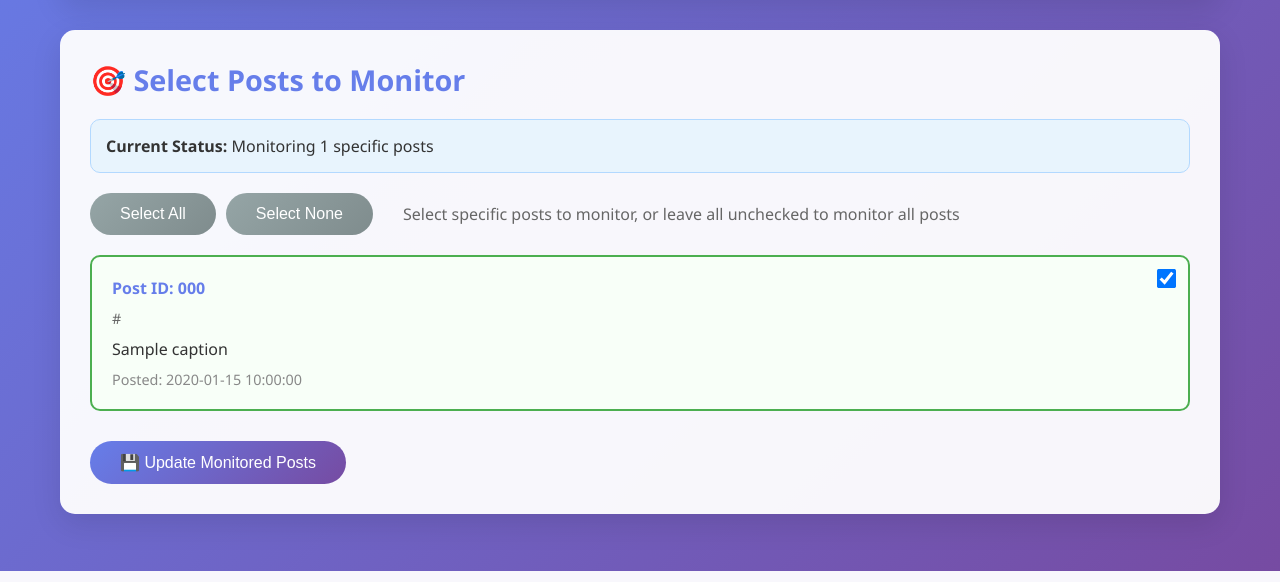
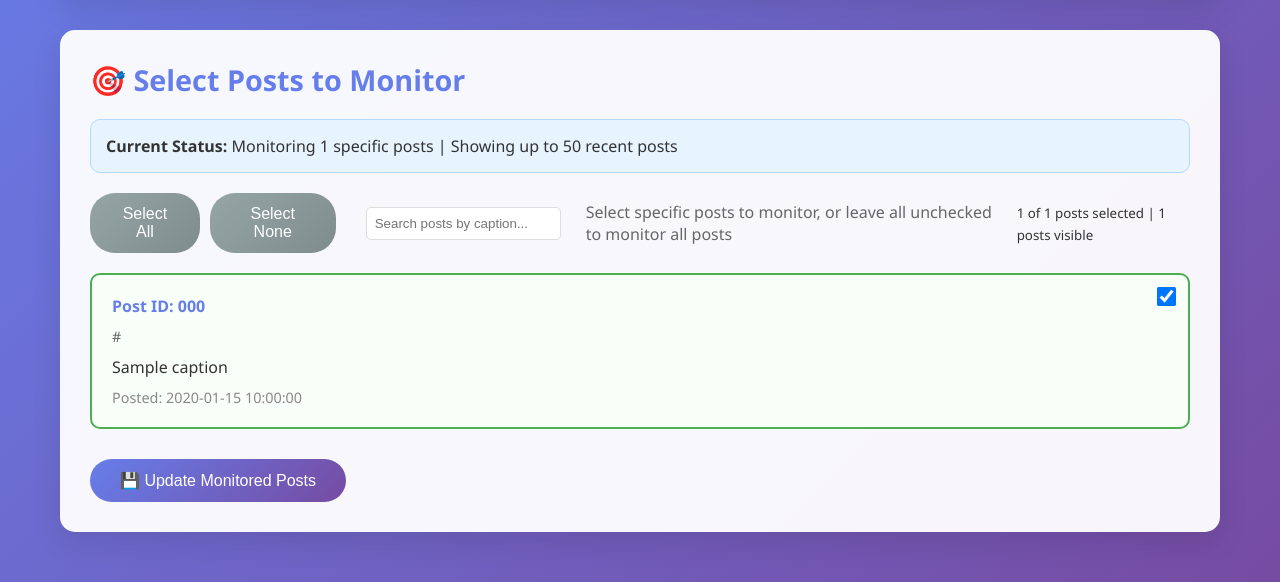
Before and after one commit to JRossell27/instagram-dm-bot, a Flask app: template templates/manage_posts.html in a window 1280 px wide. Shown: the part 229-811 px from the top of the page. Run offline with Flask 3, Linux system fonts and the light colour scheme; the template is opened without the code that fills it: most values are stand-ins (such as "Sample title", 1, 10 or a date in 2020).

Commit message:
Enhanced post selection: show 50 posts with search and better management

```diff
--- a/templates/manage_posts.html
+++ b/templates/manage_posts.html
@@ -261,15 +261,25 @@
                     {% else %}
                         Monitoring all posts (no specific selection)
                     {% endif %}
+                    <span class="text-muted"> | Showing up to 50 recent posts</span>
                 </div>
 
                 <form method="POST" action="/update_monitored_posts">
                     <div class="select-all-controls">
                         <button type="button" onclick="selectAll()" class="btn btn-secondary">Select All</button>
                         <button type="button" onclick="selectNone()" class="btn btn-secondary">Select None</button>
-                        <span style="margin-left: 20px; color: #666;">
+                        <input type="text" id="search-posts" placeholder="Search posts by caption..."
+                               style="margin-left: 20px; padding: 8px; border: 1px solid #ddd; border-radius: 5px;">
+                        <span style="margin-left: 15px; color: #666;">
                             Select specific posts to monitor, or leave all unchecked to monitor all posts
                         </span>
+                        <div class="mt-2">
+                            <small class="text-info">
+                                <i class="fas fa-info-circle me-1"></i>
+                                <span id="selected-count">0</span> of {{ posts|length }} posts selected |
+                                <span id="visible-count">{{ posts|length }}</span> posts visible
+                            </small>
+                        </div>
                     </div>
 
                     <div class="posts-grid">
@@ -313,14 +323,43 @@
 
         function updatePostCards() {
             const checkboxes = document.querySelectorAll('input[name="selected_posts"]');
+            let selectedCount = 0;
+            let visibleCount = 0;
+
             checkboxes.forEach(cb => {
                 const card = cb.closest('.post-card');
+                if (card.style.display !== 'none') {
+                    visibleCount++;
+                }
                 if (cb.checked) {
                     card.classList.add('monitored');
+                    selectedCount++;
                 } else {
                     card.classList.remove('monitored');
                 }
             });
+
+            // Update counters
+            document.getElementById('selected-count').textContent = selectedCount;
+            document.getElementById('visible-count').textContent = visibleCount;
+        }
+
+        function filterPosts() {
+            const searchTerm = document.getElementById('search-posts').value.toLowerCase();
+            const postCards = document.querySelectorAll('.post-card');
+
+            postCards.forEach(card => {
+                const caption = card.querySelector('.post-caption').textContent.toLowerCase();
+                const postCode = card.querySelector('.post-code').textContent.toLowerCase();
+
+                if (caption.includes(searchTerm) || postCode.includes(searchTerm)) {
+                    card.style.display = 'block';
+                } else {
+                    card.style.display = 'none';
+                }
+            });
+
+            updatePostCards();
         }
 
         // Add event listeners to checkboxes
@@ -329,6 +368,13 @@
             checkboxes.forEach(cb => {
                 cb.addEventListener('change', updatePostCards);
             });
+
+            // Add search functionality
+            const searchBox = document.getElementById('search-posts');
+            searchBox.addEventListener('input', filterPosts);
+
+            // Initialize counters
+            updatePostCards();
         });
     </script>
 </body>
--- a/web_app.py
+++ b/web_app.py
@@ -241,7 +241,7 @@ def posts_page():
                 flash(f'Failed to connect to Instagram: {bot_status["error_message"]}', 'error')
                 return render_template('posts.html', posts=[], bot_status=bot_status)
 
-        posts = bot.get_recent_posts(15)  # Get more posts for selection
+        posts = bot.get_recent_posts(50)  # Get more posts for selection
         posts_data = []
 
         for post in posts:
@@ -313,7 +313,7 @@ def manage_posts():
                                  bot_status=bot_status)
 
         # Get recent posts for selection
-        recent_posts = bot.get_recent_posts(20)  # Get more posts for management
+        recent_posts = bot.get_recent_posts(50)  # Get more posts for management
 
         # Get current monitored posts from config
         current_posts = Config.SPECIFIC_POST_IDS if hasattr(Config, 'SPECIFIC_POST_IDS') else []
```
Also changed, not shown: templates/posts.html (+5 -2 lines).
